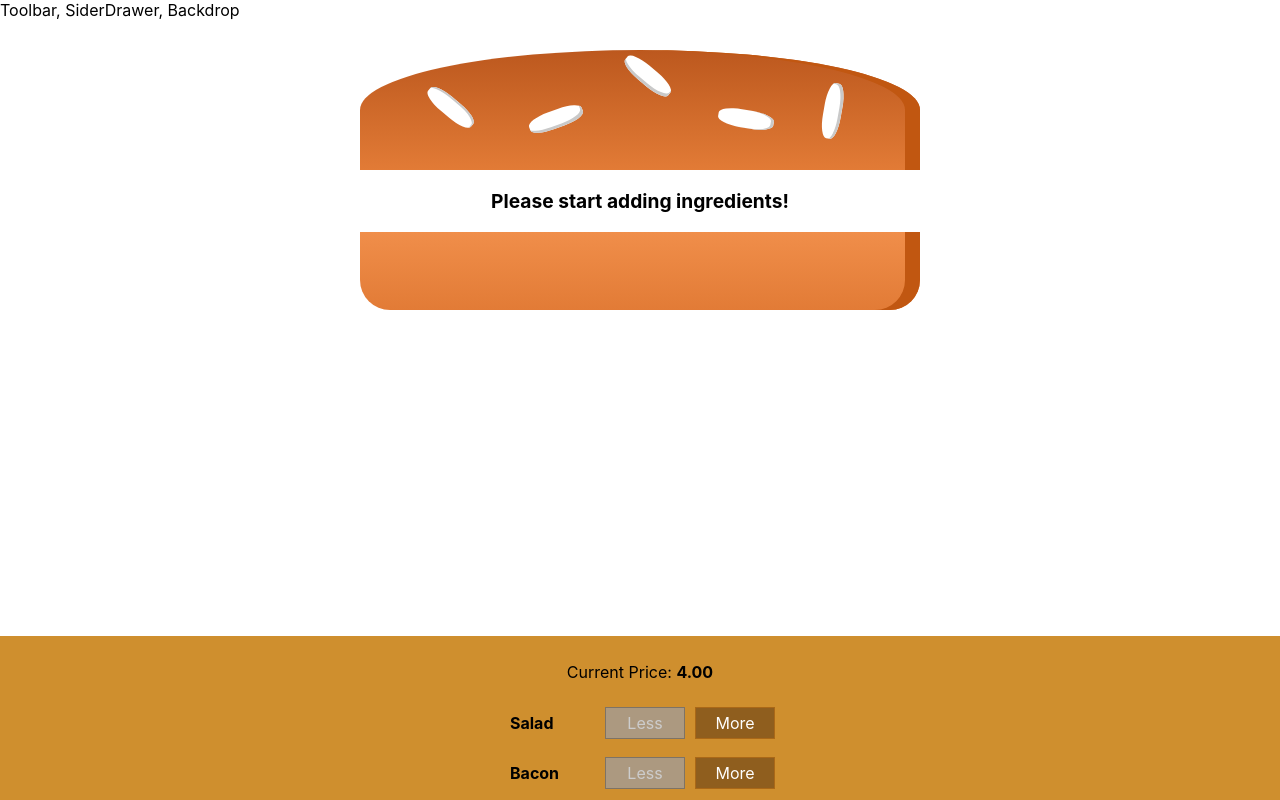
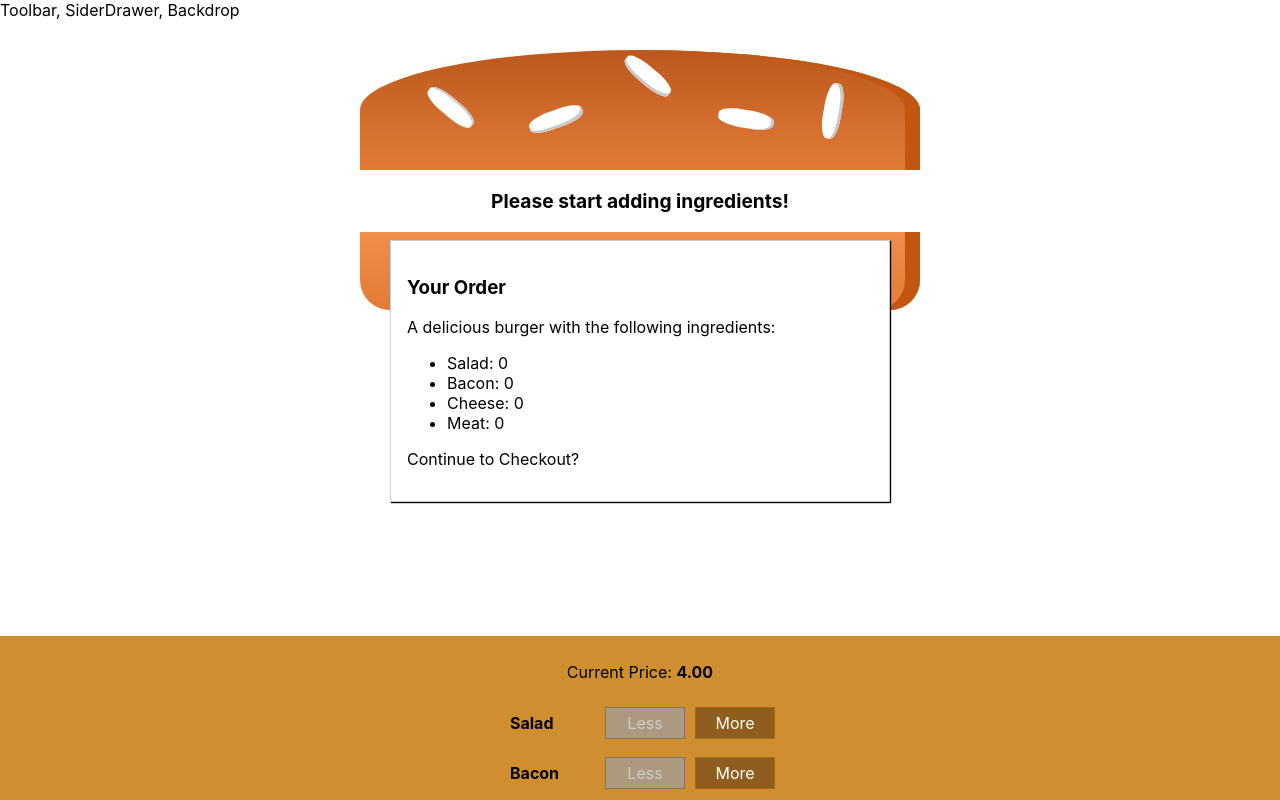
Before and after one commit to Saurabhrkp/Burger-Builder, a React (Create React App) app: page / in a window 1280 px wide. Shown: the top 800 px of the page. Built offline with nearby package versions, Linux system fonts and the light colour scheme.

Commit message:
Added Modal and OrderSummary on BurgerBuilder

```diff
--- /dev/null
+++ b/src/components/Burger/OrderSummary/OrderSummary.js
@@ -0,0 +1,24 @@
+import React from 'react';
+
+import Aux from '../../../hoc/Auxiliary';
+
+const orderSummary = props => {
+  const ingredientSummary = Object.keys(props.ingredients).map(igKey => {
+    return (
+      <li key={igKey}>
+        <span style={{ textTransform: 'capitalize' }}>{igKey}</span>:{' '}
+        {props.ingredients[igKey]}
+      </li>
+    );
+  });
+  return (
+    <Aux>
+      <h3>Your Order</h3>
+      <p>A delicious burger with the following ingredients:</p>
+      <ul>{ingredientSummary}</ul>
+      <p>Continue to Checkout?</p>
+    </Aux>
+  );
+};
+
+export default orderSummary;
--- /dev/null
+++ b/src/components/UI/Modal/Modal.js
@@ -0,0 +1,9 @@
+import React from 'react';
+
+import styles from './Modal.module.css';
+
+const modal = props => {
+  return <div className={styles.Modal}>{props.children}</div>;
+};
+
+export default modal;
--- /dev/null
+++ b/src/components/UI/Modal/Modal.module.css
@@ -0,0 +1,20 @@
+.Modal {
+  position: fixed;
+  z-index: 500;
+  background-color: white;
+  width: 70%;
+  border: 1px solid #ccc;
+  box-shadow: 1px 1px 1px black;
+  padding: 16px;
+  left: 15%;
+  top: 30%;
+  box-sizing: border-box;
+  transition: all 0.3s ease-out;
+}
+
+@media (min-width: 600px) {
+  .Modal {
+    width: 500px;
+    left: calc(50% - 250px);
+  }
+}
--- a/src/containers/BurgerBuilder/BurgerBuilder.js
+++ b/src/containers/BurgerBuilder/BurgerBuilder.js
@@ -3,6 +3,8 @@
 import Aux from '../../hoc/Auxiliary';
 import Buger from '../../components/Burger/Burger';
 import BuildControls from '../../components/Burger/BuildControls/BuildControls';
+import Modal from '../../components/UI/Modal/Modal';
+import OrderSummary from '../../components/Burger/OrderSummary/OrderSummary';
 
 const INGREDIENTS_PRICES = {
   salad: 0.5,
@@ -70,6 +72,9 @@
 
   return (
     <Aux>
+      <Modal>
+        <OrderSummary ingredients={ingredients} />
+      </Modal>
       <Buger ingredients={ingredients} />
       <BuildControls
         ingredientAdded={addIngredientHandler}
```
